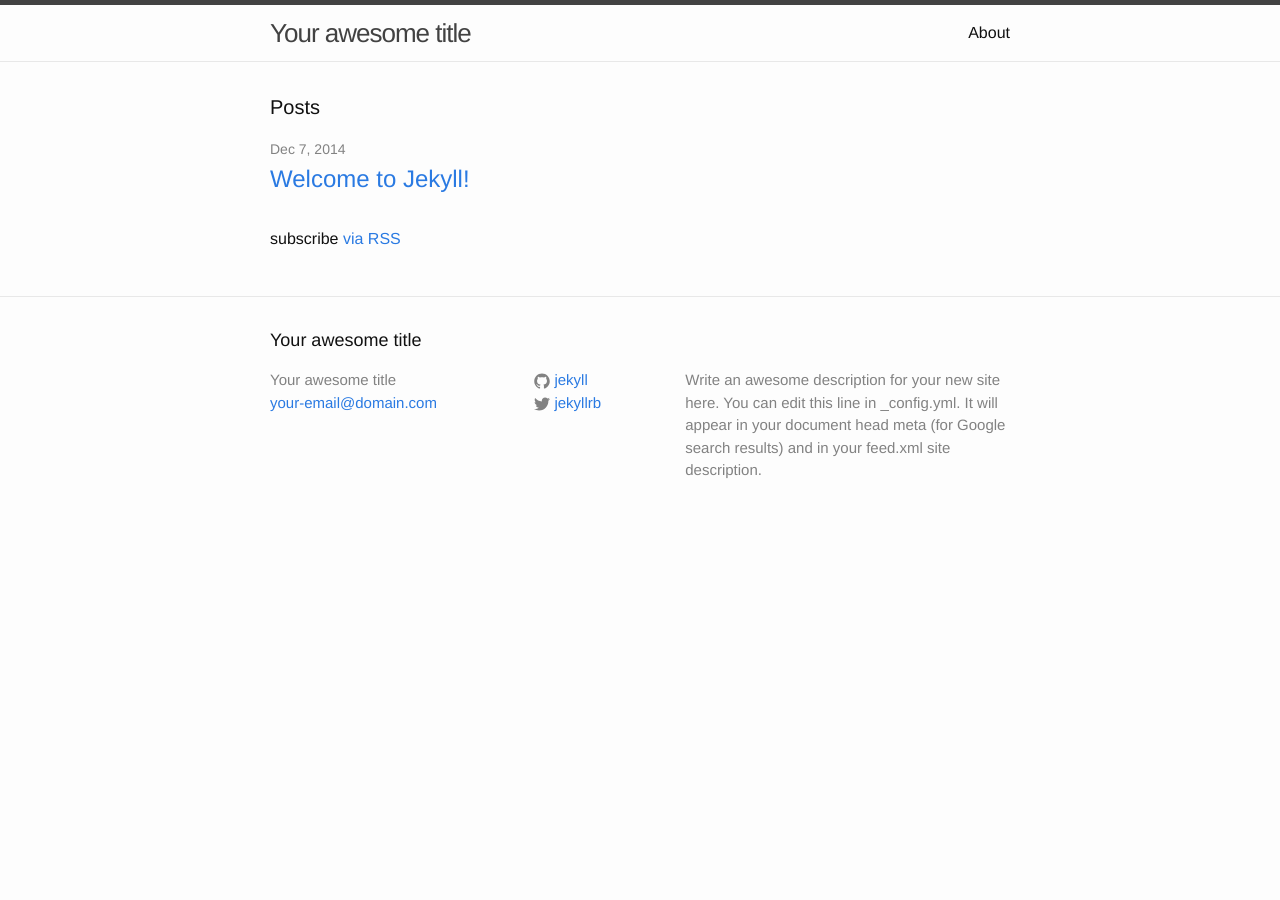
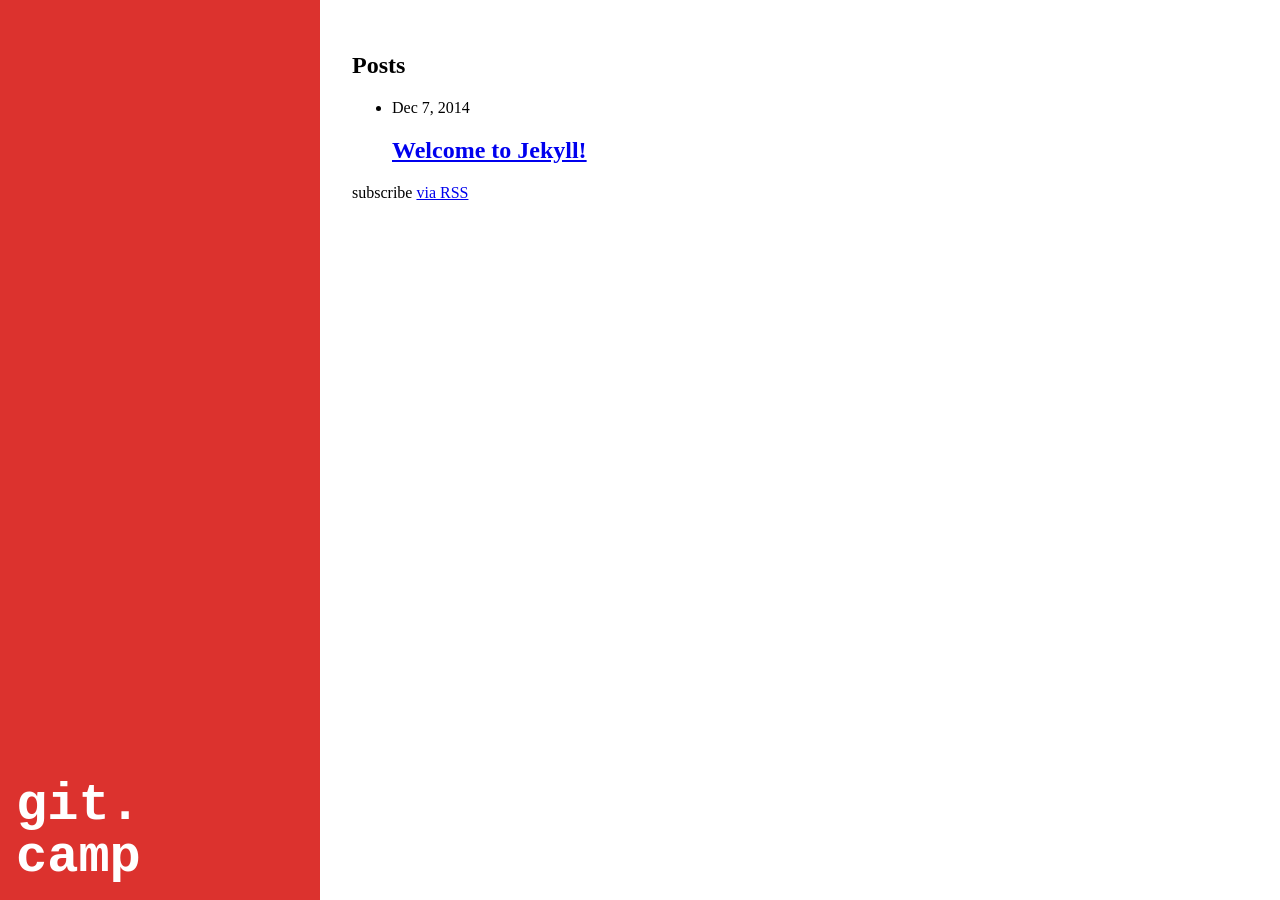
Before and after one commit to gitcamp/git.camp, a Jekyll site: the page built from index.html, in a window 1280 px wide. Built offline with Jekyll 4.4.1, drawn with Linux system fonts in a browser that asks for light colours.

Commit message:
add header

```diff
--- a/_includes/footer.html
+++ /dev/null
@@ -1,55 +0,0 @@
-<footer class="site-footer">
-
-  <div class="wrapper">
-
-    <h2 class="footer-heading">{{ site.title }}</h2>
-
-    <div class="footer-col-wrapper">
-      <div class="footer-col  footer-col-1">
-        <ul class="contact-list">
-          <li>{{ site.title }}</li>
-          <li><a href="mailto:{{ site.email }}">{{ site.email }}</a></li>
-        </ul>
-      </div>
-
-      <div class="footer-col  footer-col-2">
-        <ul class="social-media-list">
-          {% if site.github_username %}
-          <li>
-            <a href="https://github.com/{{ site.github_username }}">
-              <span class="icon  icon--github">
-                <svg viewBox="0 0 16 16">
-                  <path fill="#828282" d="M7.999,0.431c-4.285,0-7.76,3.474-7.76,7.761 c0,3.428,2.223,6.337,5.307,7.363c0.388,0.071,0.53-0.168,0.53-0.374c0-0.184-0.007-0.672-0.01-1.32 c-2.159,0.469-2.614-1.04-2.614-1.04c-0.353-0.896-0.862-1.135-0.862-1.135c-0.705-0.481,0.053-0.472,0.053-0.472 c0.779,0.055,1.189,0.8,1.189,0.8c0.692,1.186,1.816,0.843,2.258,0.645c0.071-0.502,0.271-0.843,0.493-1.037 C4.86,11.425,3.049,10.76,3.049,7.786c0-0.847,0.302-1.54,0.799-2.082C3.768,5.507,3.501,4.718,3.924,3.65 c0,0,0.652-0.209,2.134,0.796C6.677,4.273,7.34,4.187,8,4.184c0.659,0.003,1.323,0.089,1.943,0.261 c1.482-1.004,2.132-0.796,2.132-0.796c0.423,1.068,0.157,1.857,0.077,2.054c0.497,0.542,0.798,1.235,0.798,2.082 c0,2.981-1.814,3.637-3.543,3.829c0.279,0.24,0.527,0.713,0.527,1.437c0,1.037-0.01,1.874-0.01,2.129 c0,0.208,0.14,0.449,0.534,0.373c3.081-1.028,5.302-3.935,5.302-7.362C15.76,3.906,12.285,0.431,7.999,0.431z"/>
-                </svg>
-              </span>
-
-              <span class="username">{{ site.github_username }}</span>
-            </a>
-          </li>
-          {% endif %}
-
-          {% if site.twitter_username %}
-          <li>
-            <a href="https://twitter.com/{{ site.twitter_username }}">
-              <span class="icon  icon--twitter">
-                <svg viewBox="0 0 16 16">
-                  <path fill="#828282" d="M15.969,3.058c-0.586,0.26-1.217,0.436-1.878,0.515c0.675-0.405,1.194-1.045,1.438-1.809
-                  c-0.632,0.375-1.332,0.647-2.076,0.793c-0.596-0.636-1.446-1.033-2.387-1.033c-1.806,0-3.27,1.464-3.27,3.27 c0,0.256,0.029,0.506,0.085,0.745C5.163,5.404,2.753,4.102,1.14,2.124C0.859,2.607,0.698,3.168,0.698,3.767 c0,1.134,0.577,2.135,1.455,2.722C1.616,6.472,1.112,6.325,0.671,6.08c0,0.014,0,0.027,0,0.041c0,1.584,1.127,2.906,2.623,3.206 C3.02,9.402,2.731,9.442,2.433,9.442c-0.211,0-0.416-0.021-0.615-0.059c0.416,1.299,1.624,2.245,3.055,2.271 c-1.119,0.877-2.529,1.4-4.061,1.4c-0.264,0-0.524-0.015-0.78-0.046c1.447,0.928,3.166,1.469,5.013,1.469 c6.015,0,9.304-4.983,9.304-9.304c0-0.142-0.003-0.283-0.009-0.423C14.976,4.29,15.531,3.714,15.969,3.058z"/>
-                </svg>
-              </span>
-
-              <span class="username">{{ site.twitter_username }}</span>
-            </a>
-          </li>
-          {% endif %}
-        </ul>
-      </div>
-
-      <div class="footer-col  footer-col-3">
-        <p class="text">{{ site.description }}</p>
-      </div>
-    </div>
-
-  </div>
-
-</footer>
--- a/_includes/head.html
+++ /dev/null
@@ -1,12 +0,0 @@
-<head>
-  <meta charset="utf-8">
-  <meta http-equiv="X-UA-Compatible" content="IE=edge">
-  <meta name="viewport" content="width=device-width initial-scale=1">
-
-  <title>{% if page.title %}{{ page.title }}{% else %}{{ site.title }}{% endif %}</title>
-  <meta name="description" content="{% if page.excerpt %}{{ page.excerpt | strip_html | strip_newlines | truncate: 160 }}{% else %}{{ site.description }}{% endif %}">
-
-  <link rel="stylesheet" href="{{ "/css/main.css" | prepend: site.baseurl }}">
-  <link rel="canonical" href="{{ page.url | replace:'index.html','' | prepend: site.baseurl | prepend: site.url }}">
-  <link rel="alternate" type="application/atom+xml" title="{{ site.title }}" href="{{ "/feed.xml" | prepend: site.baseurl | prepend: site.url }}" />
-</head>
--- a/_includes/header.html
+++ /dev/null
@@ -1,27 +0,0 @@
-<header class="site-header">
-
-  <div class="wrapper">
-
-    <a class="site-title" href="{{ site.baseurl }}/">{{ site.title }}</a>
-
-    <nav class="site-nav">
-      <a href="#" class="menu-icon">
-        <svg viewBox="0 0 18 15">
-          <path fill="#424242" d="M18,1.484c0,0.82-0.665,1.484-1.484,1.484H1.484C0.665,2.969,0,2.304,0,1.484l0,0C0,0.665,0.665,0,1.484,0 h15.031C17.335,0,18,0.665,18,1.484L18,1.484z"/>
-          <path fill="#424242" d="M18,7.516C18,8.335,17.335,9,16.516,9H1.484C0.665,9,0,8.335,0,7.516l0,0c0-0.82,0.665-1.484,1.484-1.484 h15.031C17.335,6.031,18,6.696,18,7.516L18,7.516z"/>
-          <path fill="#424242" d="M18,13.516C18,14.335,17.335,15,16.516,15H1.484C0.665,15,0,14.335,0,13.516l0,0 c0-0.82,0.665-1.484,1.484-1.484h15.031C17.335,12.031,18,12.696,18,13.516L18,13.516z"/>
-        </svg>
-      </a>
-
-      <div class="trigger">
-        {% for page in site.pages %}
-          {% if page.title %}
-          <a class="page-link" href="{{ page.url | prepend: site.baseurl }}">{{ page.title }}</a>
-          {% endif %}
-        {% endfor %}
-      </div>
-    </nav>
-
-  </div>
-
-</header>
--- a/_layouts/default.html
+++ b/_layouts/default.html
@@ -1,20 +1,20 @@
 <!DOCTYPE html>
 <html>
 
-  {% include head.html %}
+  <head>
+    <link rel='stylesheet' href='/css/main.css'>
+    <meta charset='utf8'>
+  </head>
 
   <body>
-
-    {% include header.html %}
-
-    <div class="page-content">
-      <div class="wrapper">
+    <header>
+      <div class='bottom'>
+	<a href='/'><br>git.<br>camp</a>
+      </div>
+    </header>
+    <section role="main">
         {{ content }}
-      </div>
-    </div>
-
-    {% include footer.html %}
-
+    </section>
   </body>
 
 </html>
--- a/css/main.scss
+++ b/css/main.scss
@@ -1,52 +1,45 @@
 ---
-# Only the main Sass file needs front matter (the dashes are enough)
 ---
-@charset "utf-8";
 
-
-
-// Our variables
-$base-font-family: Helvetica, Arial, sans-serif;
-$base-font-size:   16px;
-$small-font-size:  $base-font-size * 0.875;
-$base-line-height: 1.5;
-
-$spacing-unit:     30px;
-
-$text-color:       #111;
-$background-color: #fdfdfd;
-$brand-color:      #2a7ae2;
-
-$grey-color:       #828282;
-$grey-color-light: lighten($grey-color, 40%);
-$grey-color-dark:  darken($grey-color, 25%);
-
-// Width of the content area
-$content-width:    800px;
-
-$on-palm:          600px;
-$on-laptop:        800px;
-
-
-
-// Using media queries with like this:
-// @include media-query($on-palm) {
-//     .wrapper {
-//         padding-right: $spacing-unit / 2;
-//         padding-left: $spacing-unit / 2;
-//     }
-// }
-@mixin media-query($device) {
-    @media screen and (max-width: $device) {
-        @content;
-    }
+*{
+  box-sizing:border-box;
 }
 
+body, html{
+  height:100%;
+  position:relative;
+  margin:0;
+}
 
+header{
+  position:fixed;
+  height:100%;
+  width:25%;
+  top:0;
+  left:0;
+  background:#DC322E;
+  &, & > .bottom{
+    padding:1em;
+  }
+}
 
-// Import partials from `sass_dir` (defaults to `_sass`)
-@import
-        "base",
-        "layout",
-        "syntax-highlighting"
-;
+.bottom{
+  position:absolute;
+  width:100%;
+  left:0;
+  bottom:0;
+  a{
+    color: #fff;
+    font-size:4em;
+    text-decoration:none;
+    font-family:monospace;
+    font-weight:bold;
+    display:block;
+    line-height:1;
+  }
+}
+
+[role="main"]{
+  padding:2em;
+  margin-left:25%;
+}
```
